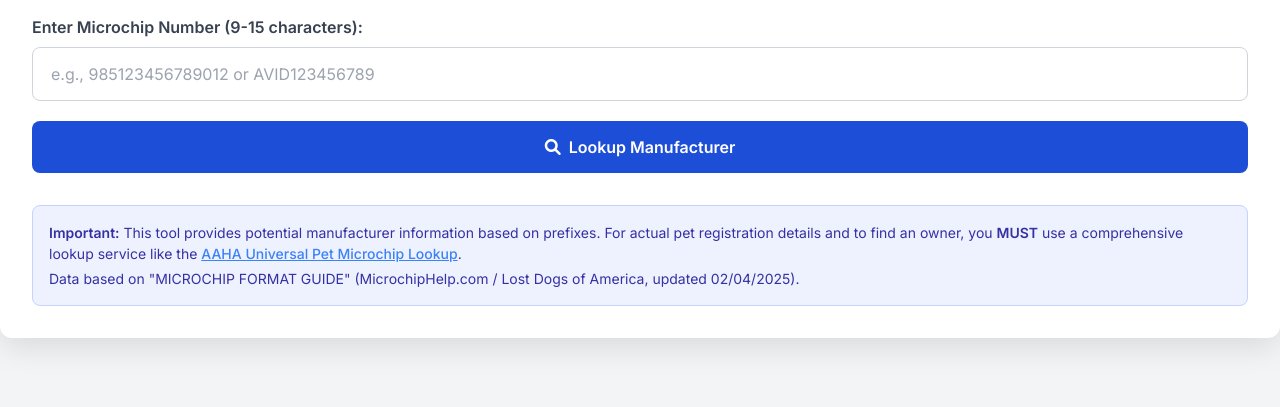
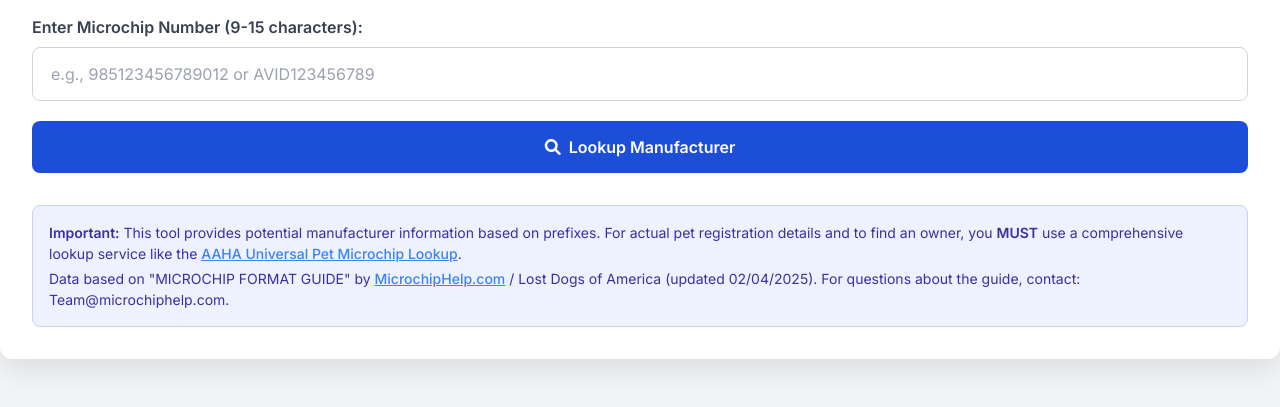
Before and after one commit to EliteGreyIT67/Universal-Pet-Microchip-Lookup-Tool, a plain HTML site: page index.html in a window 1280 px wide. Shown: the part 129-536 px from the top of the page. Drawn offline with nearby package versions, Linux system fonts and the light colour scheme.

Commit message:
Update index.html

```diff
--- a/index.html
+++ b/index.html
@@ -285,7 +285,7 @@
 
         <div class="info-box mt-8">
             <p><strong>Important:</strong> This tool provides potential manufacturer information based on prefixes. For actual pet registration details and to find an owner, you <strong>MUST</strong> use a comprehensive lookup service like the <a href="https://www.petmicrochiplookup.org" target="_blank" rel="noopener noreferrer">AAHA Universal Pet Microchip Lookup</a>.</p>
-            <p class="mt-1">Data based on "MICROCHIP FORMAT GUIDE" (MicrochipHelp.com / Lost Dogs of America, updated 02/04/2025).</p>
+            <p class="mt-1">Data based on "MICROCHIP FORMAT GUIDE" by <a href="http://www.microchiphelp.com" target="_blank" rel="noopener noreferrer" class="underline">MicrochipHelp.com</a> / Lost Dogs of America (updated 02/04/2025). For questions about the guide, contact: Team@microchiphelp.com.</p>
         </div>
     </div>
 
@@ -316,7 +316,6 @@
             lookupInterface.style.display = 'none';
             lookupButton.disabled = true;
             try {
-                // Use './' for an explicit relative path from the current directory
                 const response = await fetch('./microchip_data.json');
                 if (!response.ok) {
                     throw new Error(`HTTP error! status: ${response.status} - ${response.statusText}`);
```
